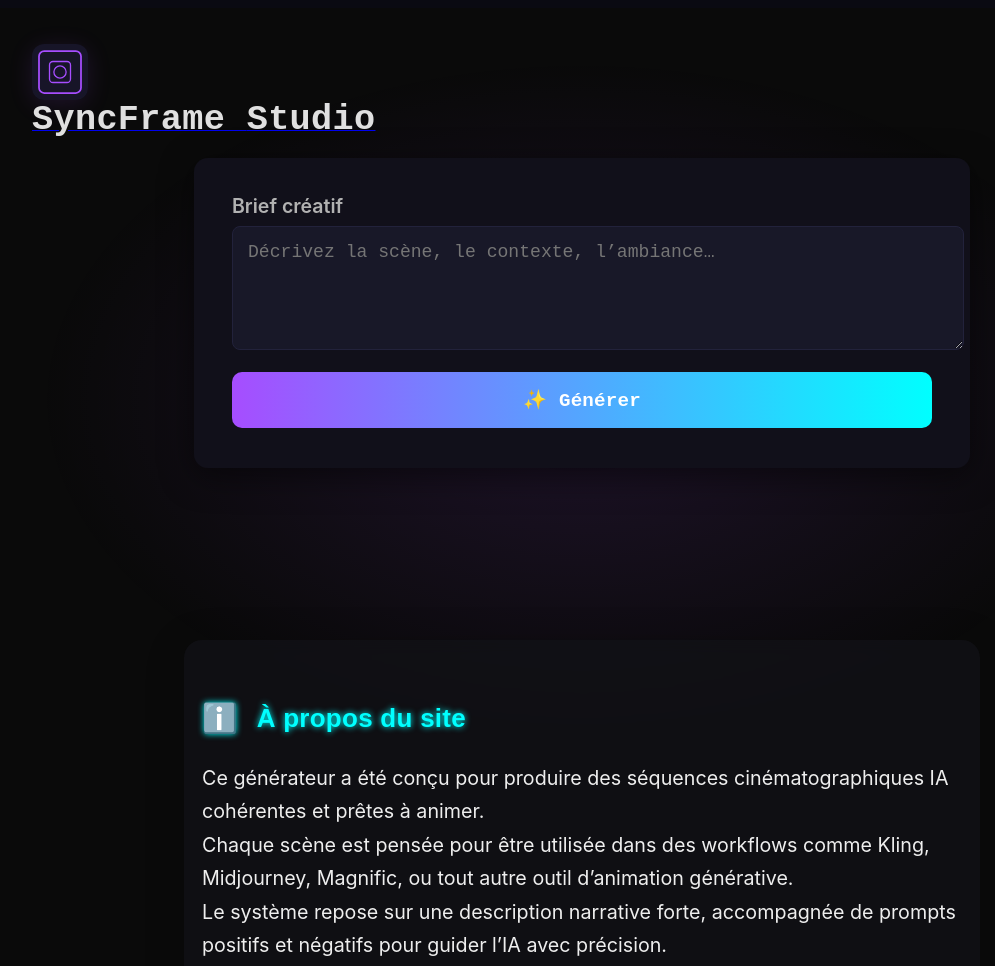
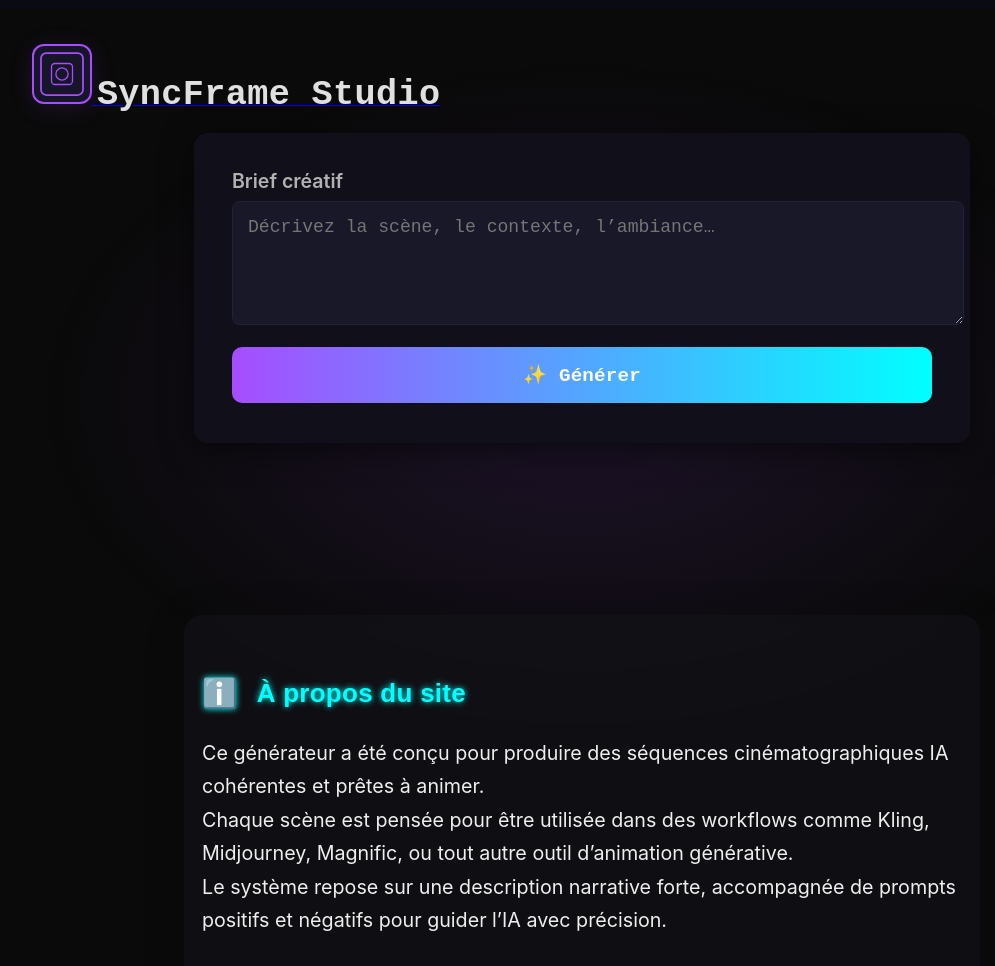
Before and after one commit to yodamasta/syncframe-studio, a plain HTML site: page index.html in a window 1280 px wide. Shown: the top 966 px of the page, without its empty margins (58-1053 px from the left). Drawn offline with Linux system fonts and the light colour scheme.

Commit message:
Update style.css
correction logo

```diff
--- a/assets/style.css
+++ b/assets/style.css
@@ -47,21 +47,33 @@ body::after {
   z-index: 100;
 }
 
-/* Correction du logo manquant */
+/* === Début du nouveau code === */
 .sync-logo {
   height: 56px;
   width: 56px;
   border-radius: 12px;
-  background: rgba(25,23,44,0.9);
+  background:
+    rgba(25,23,44,0.9)
+    url('assets/logo.svg') no-repeat center;
+  background-size: 60%;
   box-shadow: 0 4px 24px #a64dff22;
-  /* Ajout d'un remplacement textuel */
-  display: flex;
-  align-items: center;
-  justify-content: center;
-  font-family: 'Orbitron', sans-serif;
-  color: var(--kling-accent);
-  font-size: 1.8em;
-  font-weight: 700;
+  transition: all 0.3s ease;
+  border: 2px solid var(--kling-primary);
+}
+
+.sync-logo:hover {
+  filter:
+    drop-shadow(0 0 4px var(--kling-accent))
+    brightness(1.2);
+  transform: rotate(15deg) scale(1.05);
+}
+
+@media (max-width: 768px) {
+  .sync-logo {
+    width: 48px;
+    height: 48px;
+    background-size: 55%;
+  }
 }
 
 /* Correction du background manquant dans .sync-bg */
```
